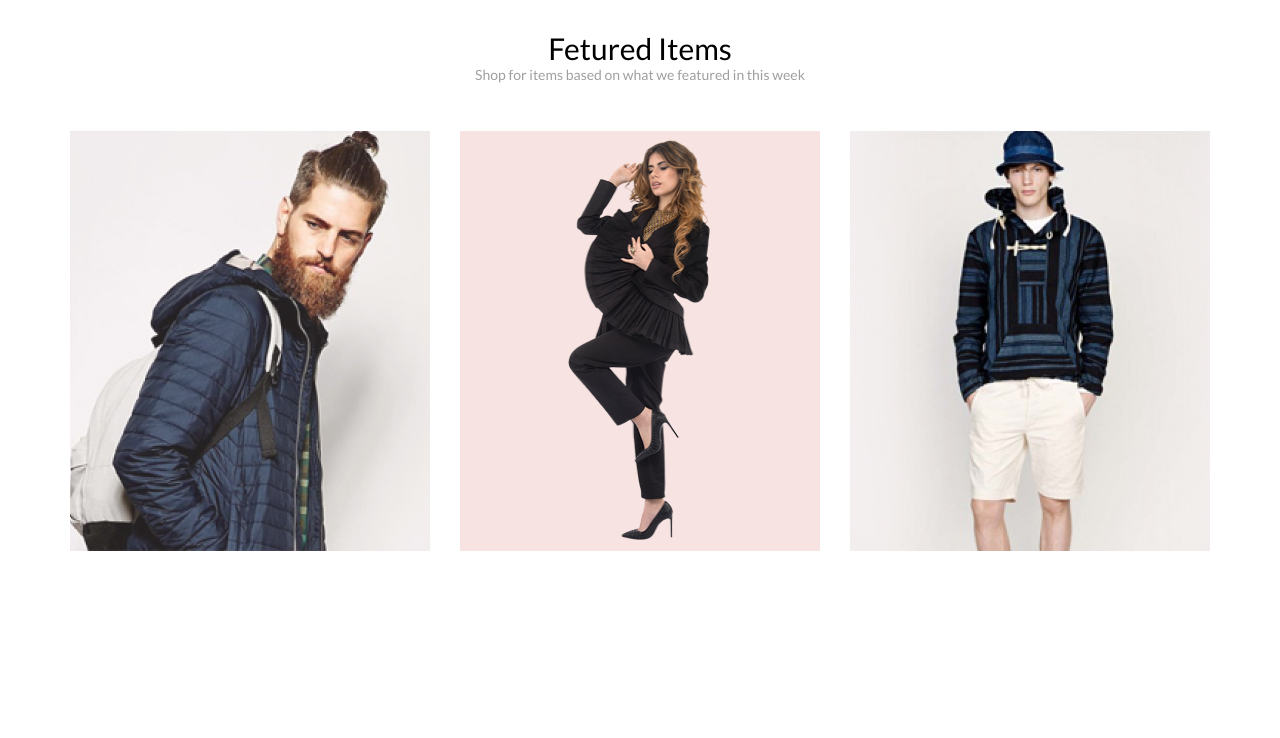
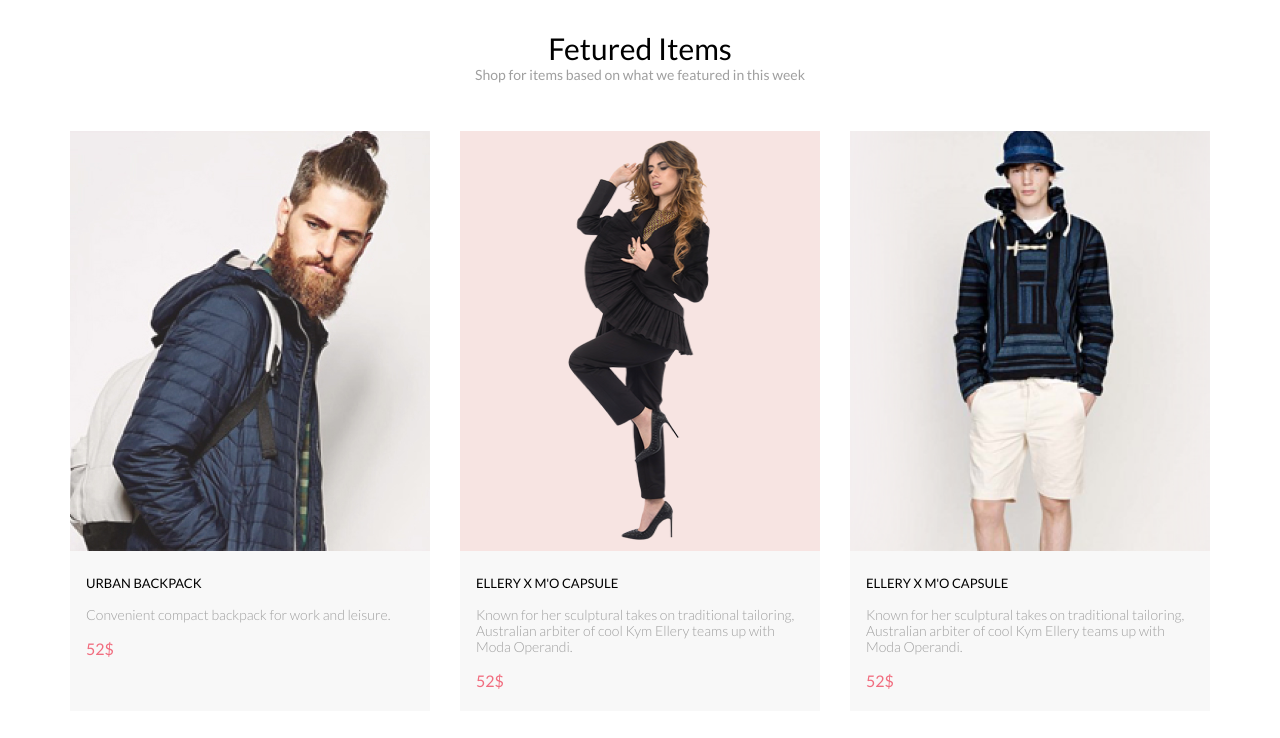
Before and after one commit to GenMagadan/HomeworkDOM_07, a plain HTML site: page index.html in a window 1280 px wide. Shown: the part 1440-2178 px from the top of the page. Drawn offline with Linux system fonts and the light colour scheme.

Commit message:
Add style

```diff
--- a/data.json
+++ b/data.json
@@ -3,8 +3,8 @@
       "class_product": "backpack",
       "image": "./image/foto/backpack.jpg",
       "name_img": "backpack",
-      "name_product": "ELLERY X M'O CAPSULE",
-      "product_description": "Known for her sculptural takes on traditional tailoring, Australian arbiter of cool Kym Ellery teams up with Moda Operandi.",
+      "name_product": "URBAN BACKPACK",
+      "product_description": "Convenient compact backpack for work and leisure.",
       "price_product": "52$"
    },
    {
--- a/featured.js
+++ b/featured.js
@@ -9,12 +9,13 @@ async function productData() {
       const feturedItems = document.querySelector('.product_cards');
       data.forEach(({ class_product, image, name_img, name_product, product_description, price_product }) => {
          const productCard =
-            `
-            <div class="${class_product}" style="background-image: url(${image})" "alt="${name_img}"></div>
-            <div class="text_card">
-               <h5>${name_product}</h5>
-               <p class="product-description">${product_description}</p>
-               <p class="price-product">${price_product}</p>
+            `<div class="card_product">
+               <div class="${class_product}" style="background-image: url(${image})" "alt="${name_img}"></div>
+                  <div class="text_card">
+                     <h5>${name_product}</h5>
+                     <p class="product-description">${product_description}</p>
+                     <p class="price-product">${price_product}</p>
+               </div>
             </div>
          `
          feturedItems.insertAdjacentHTML("beforeend", productCard);
--- a/style.css
+++ b/style.css
@@ -199,7 +199,7 @@ body {
    line-height: 16px;
 }
 
-.product_cards .product-description {
+.product-description {
    font-family: Lato;
    font-weight: 300;
    font-size: 14px;
@@ -207,12 +207,13 @@ body {
    color: rgba(159, 159, 159);
 }
 
-.product_cards .price-product {
+.price-product {
+   color: #F16D7F;
    font-family: Lato;
-   font-weight: 300;
    font-size: 16px;
-   line-height: 19px;
-   color: rgba(159, 159, 159);
+   font-style: normal;
+   font-weight: 400;
+   line-height: normal;
 }
 
 .text_card {
```
Also changed, not shown: index.html (+0 -54 lines).
